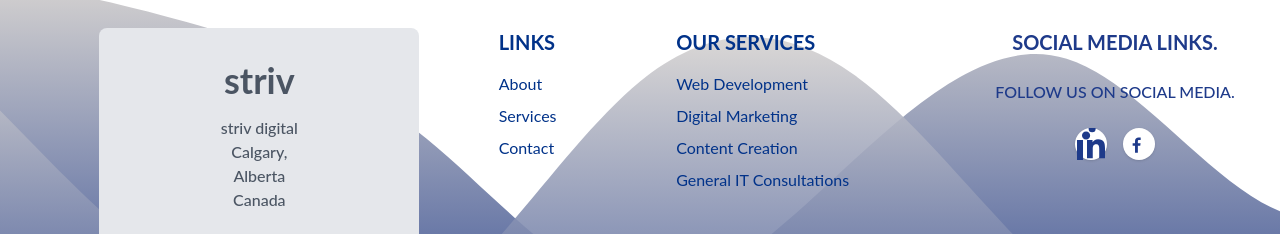
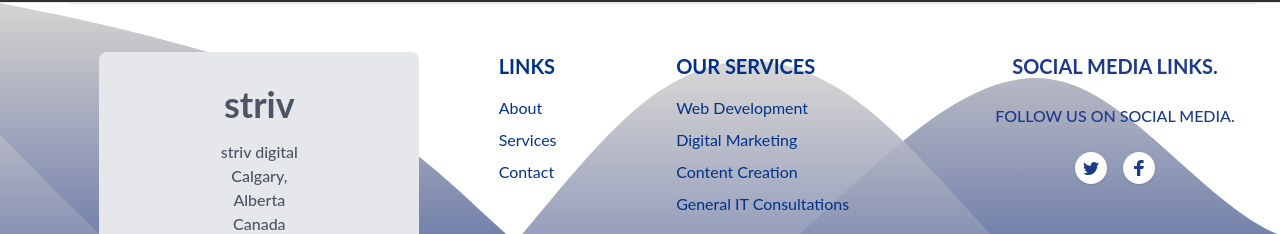
Before and after one commit to raijenken27/striv-digital, a React (Create React App) app: page / in a window 1280 px wide. Shown: the part 3734-3968 px from the top of the page. Built offline with nearby package versions, Linux system fonts and the light colour scheme; grey boxes are pictures that could not be loaded.

Commit message:
Changing some texts to all pages

```diff
--- a/src/components/Footer.js
+++ b/src/components/Footer.js
@@ -1,5 +1,5 @@
 import React from 'react';
-import { Link } from 'react-router-dom';
+import {Link} from 'react-router-dom';
 import { HashLink } from 'react-router-hash-link';
 
 const Footer = () => {
@@ -71,16 +71,16 @@ const Footer = () => {
                         <div className="mx-auto text-center mt-2">
                                 <ul className="flex justify-center mb-4 md:mb-0">
                                     <li>
-                                        <Link to="https://www.linkedin.com/in/jeromegarcia" className="flex justify-center items-center text-blue-900 hover:text-gray-500 bg-white hover:bg-white-100 rounded-full shadow transition duration-150 ease-in-out" aria-label="LinkedIn">
+                                        <Link to="#" className="flex justify-center items-center text-blue-900 hover:text-gray-500 bg-white hover:bg-white-100 rounded-full shadow transition duration-150 ease-in-out" aria-label="LinkedIn">
                                         <svg className="w-8 h-8 fill-current" viewBox="0 0 32 32" xmlns="http://www.w3.org/2000/svg">
-                                                <path d="M12 12h5.535v2.254h.079c.771-1.461 2.657-3.004 5.471-3.004 5.849 0 6.915 3.847 6.915 8.854v10.196h-5.774v-9.032c0-2.153-.039-4.92-3.006-4.92-3.009 0-3.469 2.355-3.469 4.773v9.179h-5.75V12zM2 12h6.015v20.251H2V12zm15.142-7.75a3.515 3.515 0 110-7.031 3.515 3.515 0 010 7.03zM7 7.512C7 5.198 8.575 3.5 11.082 3.5s4.059 1.698 4.059 4.012-1.568 4.012-4.059 4.012-4.083-1.798-4.083-4.012z" />
+                                            <path d="M24 11.5c-.6.3-1.2.4-1.9.5.7-.4 1.2-1 1.4-1.8-.6.4-1.3.6-2.1.8-.6-.6-1.5-1-2.4-1-1.7 0-3.2 1.5-3.2 3.3 0 .3 0 .5.1.7-2.7-.1-5.2-1.4-6.8-3.4-.3.5-.4 1-.4 1.7 0 1.1.6 2.1 1.5 2.7-.5 0-1-.2-1.5-.4 0 1.6 1.1 2.9 2.6 3.2-.3.1-.6.1-.9.1-.2 0-.4 0-.6-.1.4 1.3 1.6 2.3 3.1 2.3-1.1.9-2.5 1.4-4.1 1.4H8c1.5.9 3.2 1.5 5 1.5 6 0 9.3-5 9.3-9.3v-.4c.7-.5 1.3-1.1 1.7-1.8z" />
                                         </svg>
                                         </Link>
                                     </li>
                                     <li className="ml-4">
-                                        <Link to="https://www.facebook.com/jeromegarcia" className="flex justify-center items-center text-blue-900 hover:text-gray-500 bg-white hover:bg-white-100 rounded-full shadow transition duration-150 ease-in-out" aria-label="Facebook">
+                                        <Link to="#" className="flex justify-center items-center text-blue-900 hover:text-gray-500 bg-white hover:bg-white-100 rounded-full shadow transition duration-150 ease-in-out" aria-label="Facebook">
                                         <svg className="w-8 h-8 fill-current" viewBox="0 0 32 32" xmlns="http://www.w3.org/2000/svg">
-                                                <path d="M12.026 24.83v-7.097h-2.38V15.22h2.38v-2.148c0-2.357 1.44-3.638 3.54-3.638 1.01 0 1.877.075 2.126.109v2.464h-1.457c-1.15 0-1.372.546-1.372 1.346V15.22h2.73l-.357 2.513h-2.373v7.097h-2.77z" />
+                                            <path d="M14.023 24L14 17h-3v-3h3v-2c0-2.7 1.672-4 4.08-4 1.153 0 2.144.086 2.433.124v2.821h-1.67c-1.31 0-1.563.623-1.563 1.536V14H21l-1 3h-2.72v7h-3.257z" />
                                         </svg>
                                         </Link>
                                     </li>
@@ -93,7 +93,7 @@ const Footer = () => {
                     <div className="flex flex-wrap items-center md:justify-between justify-center mx-auto px-4">
                 <div className="w-full md:w-4/12 px-4 mx-auto text-center py-2">
                     <div className="text-sm text-gray-200 font-semibold py-1">
-                                Copyright &copy; {new Date().getFullYear()}{" "}
+                    Copyright &copy; {new Date().getFullYear()}{"  "}
                     <HashLink
                         to="#"
                         className=" hover:text-gray-900"
--- a/src/components/Hero.js
+++ b/src/components/Hero.js
@@ -17,7 +17,7 @@ const Hero = () => {
                         <div className="lg:w-1/2 flex flex-col justify-center" data-aos="zoom-in" data-aos-delay="200">
                             <h1 className="mb-5 md:text-5xl text-3xl font-bold text-blue-900">
                             {/* We build digital solutions to help businesses scale */}
-                            Empowering Startups & Creators to Shine Online
+                            Enabling Startups & Creators to Thrive in the Digital World
                             </h1>
                             <div className="text-xl font-semibold tracking-tight mb-5 text-gray-500">Unlock Your Digital Potential with Our Expertise.</div>
                             <div className="mb-4 space-x-0 md:space-x-2 md:mb-8">
--- a/src/components/Intro.js
+++ b/src/components/Intro.js
@@ -13,13 +13,13 @@ const Intro = () => {
                         </div>
                         <div className="flex-col my-4 text-center lg:text-left lg:my-0 lg:justify-end w-full lg:w-1/2 px-8" data-aos="zoom-in" data-aos-delay="500">
 
-                            <h3 className="text-3xl  text-blue-900 font-bold">We develop high quality bespoke web and mobile applications for organizations, institutions and SMEs</h3>
+                            <h3 className="text-3xl  text-blue-900 font-bold">We craft high-quality web and mobile applications while integrating targeted digital advertising for organizations, institutions, and SMEs</h3>
                             <div>
-                                <p className='my-3 text-xl text-gray-600 font-semibold'>Our team is well vast in software development and is ready to help develop the applications of your choice.</p>
+                                <p className='my-3 text-xl text-gray-600 font-semibold'>Our team is well vast in software development & digital marketing and we are to help you of with what you need.</p>
                             </div>
 
                             <div>
-                                <p className='my-3 text-xl text-gray-600 font-semibold'>We take responsibility for building custom software solutions that caters for automation of your business processes and improve efficiency.</p>
+                                <p className='my-3 text-xl text-gray-600 font-semibold'>We take responsibility for building custom digital solutions that caters for automation of your business processes and improve efficiency.</p>
                             </div>
                             <Link to="/contact" className="text-white bg-blue-900 hover:bg-blue-800 inline-flex items-center justify-center w-full px-6 py-2 my-4 text-lg shadow-xl rounded-2xl sm:w-auto sm:mb-0 group">
                                 Contact us
--- a/src/components/Services.js
+++ b/src/components/Services.js
@@ -34,9 +34,9 @@ const Services = () => {
                             <div className="bg-white transition-all ease-in-out duration-400  overflow-hidden text-gray-700 hover:bg-gray-500 hover:text-white rounded-lg shadow-2xl p-3 group">
                                 <div className="m-2 text-justify text-sm">
                                 <img alt="card img" className="rounded-t group-hover:scale-[1.15] transition duration-1000 ease-in-out" src={img2} />
-                                    <h2 className="font-semibold my-4 text-2xl text-center">Mobile App Development</h2>
+                                    <h2 className="font-semibold my-4 text-2xl text-center">Digital Marketing</h2>
                                     <p className="text-md font-medium">
-                                        We develop high-quality, custom cross-platform mobile applications that are robust and optimized for performance, scalability, and accessibility.
+                                    We create high-impact, tailored digital marketing strategies and SEO solutions that are optimized for performance, scalability, and accessibility across all platforms.
                                     </p>
                                 </div>
                             </div>
@@ -54,9 +54,9 @@ const Services = () => {
                             <div className="bg-white transition-all ease-in-out duration-400  overflow-hidden text-gray-700 hover:bg-gray-500 hover:text-white rounded-lg shadow-2xl p-3 group">
                                 <div className="m-2 text-justify text-sm">
                                 <img alt="card img" className="rounded-t group-hover:scale-[1.15] transition duration-1000 ease-in-out" src={img4} />
-                                    <h2 className="font-semibold my-4 text-2xl text-center ">General IT Consultations</h2>
+                                    <h2 className="font-semibold my-4 text-2xl text-center ">Content Creation</h2>
                                     <p className="text-md font-medium">
-                                        Our IT consultations service provides expert guidance and support for businesses and individuals looking to optimize their technology solutions.
+                                    We create high-quality, custom content—including filming, drone footage, and photography—designed for maximum impact, scalability, and wide accessibility.
                                     </p>
                                 </div>
                             </div>
```
Lines whose indentation alone changed are shown as unchanged.
